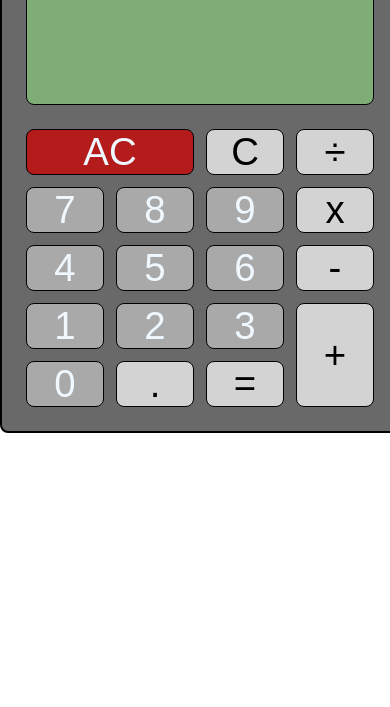
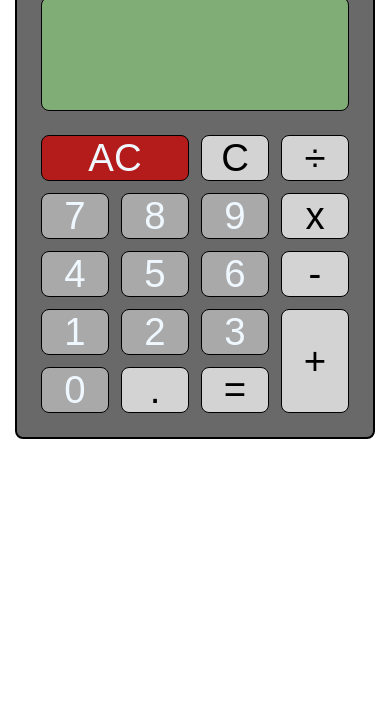
Before and after one commit to gorkemu/calculator, a plain HTML site: page index.html in a window 390 px wide. Shown: the part 137-844 px from the top of the page. Drawn offline with Linux system fonts and the light colour scheme.

Commit message:
add media queries for small screens

```diff
--- a/style.css
+++ b/style.css
@@ -1,7 +1,11 @@
-* {
-    margin: 0;
-    padding: 0;
-    box-sizing: border-box;
+@import url('https://fonts.googleapis.com/css2?family=IBM+Plex+Sans&display=swap');
+
+*,
+*::after,
+*::before {
+  box-sizing: border-box;
+  margin: 0;
+  padding: 0;
 }
 
 body {
@@ -118,3 +122,9 @@ button {
 #plus {
     grid-row: auto / span 2;
 }
+
+@media screen and (max-width: 400px) {
+    .calculator {
+        width: 360px;
+    }
+}
```
